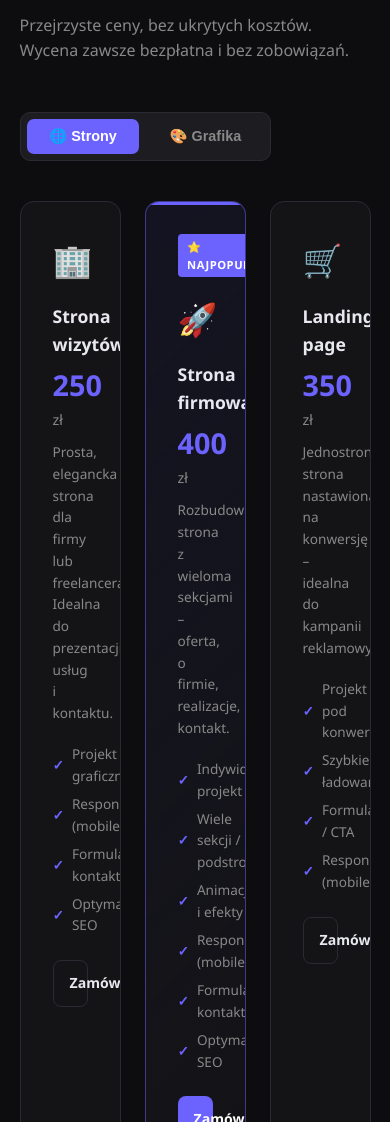
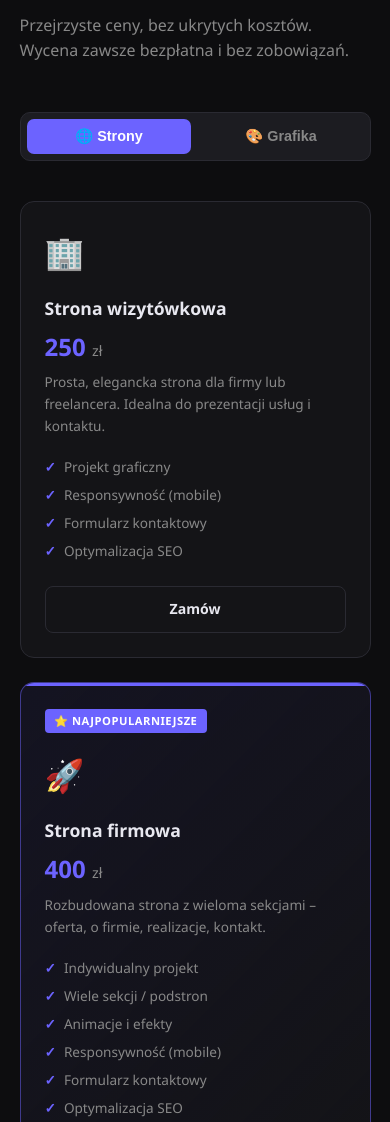
Before and after one commit to 3213greg/WEBKRAFT, a plain HTML site: page index.html in a window 390 px wide. Shown: the part 4301-5423 px from the top of the page. Drawn offline with Linux system fonts and the light colour scheme.

Commit message:
Add files via upload

```diff
--- a/index.html
+++ b/index.html
@@ -807,6 +807,8 @@
     /* RESPONSIVE */
     @media (max-width: 900px) {
       .about-grid, .contact-grid { grid-template-columns: 1fr; }
+      .cennik-panel.active { grid-template-columns: 1fr; max-width: 480px; }
+      .portfolio-panel.active { grid-template-columns: 1fr; }
     }
 
     @media (max-width: 700px) {
@@ -824,6 +826,10 @@
       .hamburger { display: flex; }
       .form-row { grid-template-columns: 1fr; }
       .hero-stats { gap: 1.5rem; }
+      .cennik-tabs { width: 100%; justify-content: center; }
+      .cennik-tab { flex: 1; text-align: center; }
+      .cennik-card { padding: 1.5rem; }
+      .cennik-price { font-size: 1.5rem; }
     }
   </style>
 </head>
```
